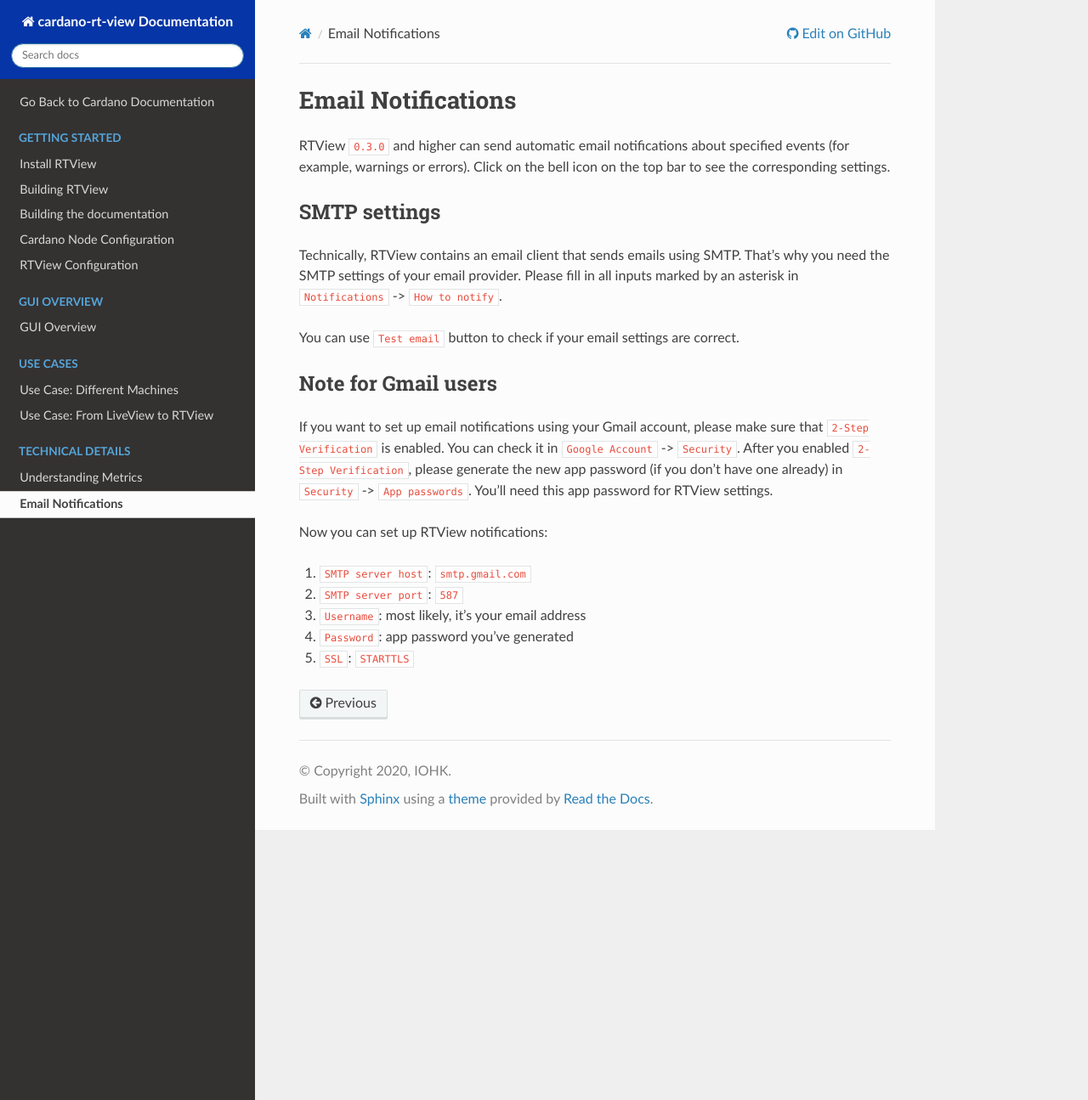
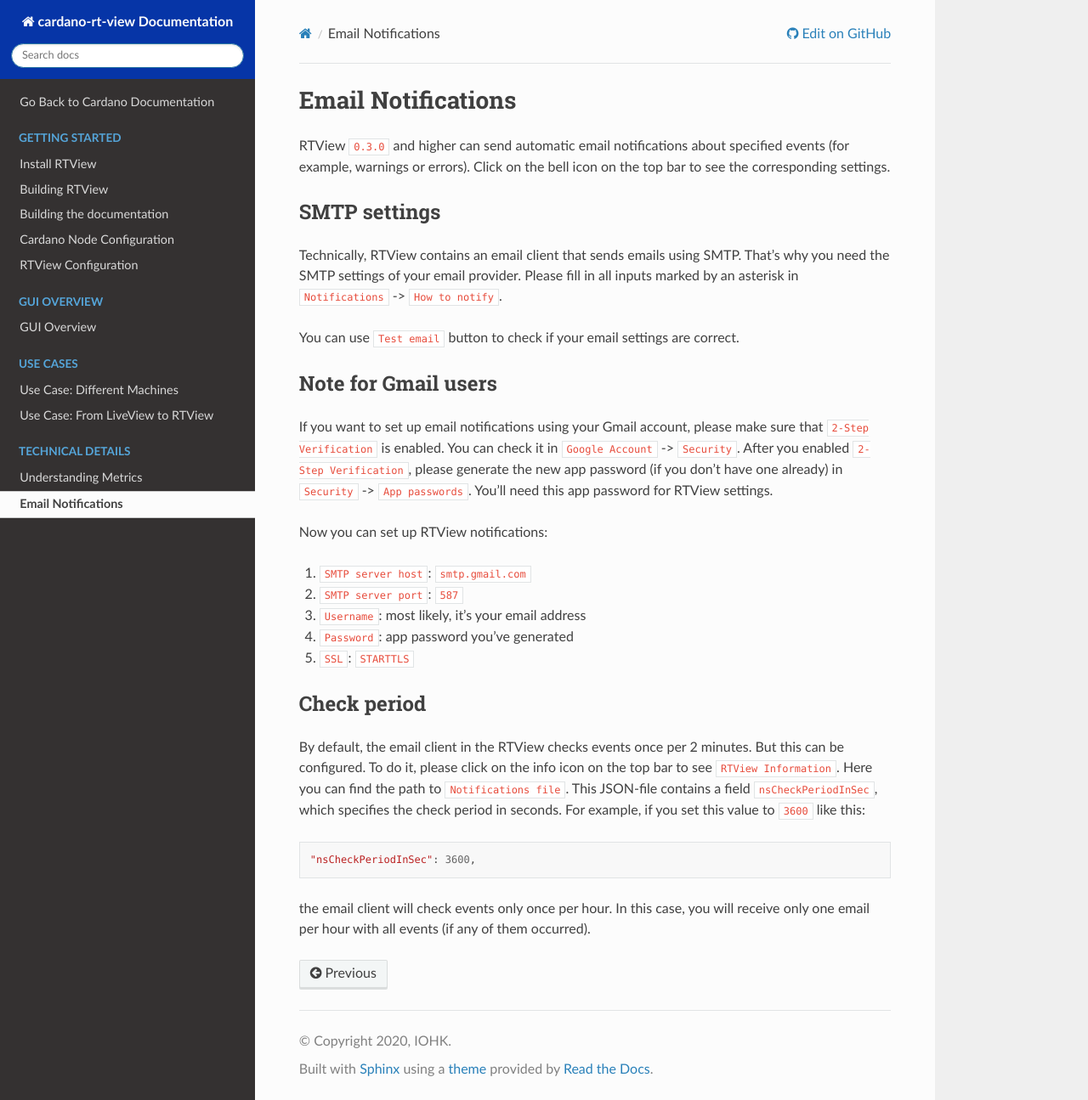
Before and after one commit to input-output-hk/cardano-rt-view, a Sphinx documentation site: the page built from doc/technical-details/email-notifications.md, in a window 1280 px wide and 1295 px high. Shown: the whole window at 85% size. Built offline with Sphinx 7.4.7 and the Read the Docs theme 2.0.0, drawn with Linux system fonts in a browser that asks for light colours.

Commit message:
Document email check period.

````diff
--- a/doc/technical-details/email-notifications.md
+++ b/doc/technical-details/email-notifications.md
@@ -19,3 +19,13 @@ Now you can set up RTView notifications:
 3. `Username`: most likely, it's your email address
 4. `Password`: app password you've generated
 5. `SSL`: `STARTTLS`
+
+## Check period
+
+By default, the email client in the RTView checks events once per 2 minutes. But this can be configured. To do it, please click on the info icon on the top bar to see `RTView Information`. Here you can find the path to `Notifications file`. This JSON-file contains a field `nsCheckPeriodInSec`, which specifies the check period in seconds. For example, if you set this value to `3600` like this:
+
+```
+"nsCheckPeriodInSec": 3600,
+```
+
+the email client will check events only once per hour. In this case, you will receive only one email per hour with all events (if any of them occurred).
````
Also changed, not shown: 1 other file.
